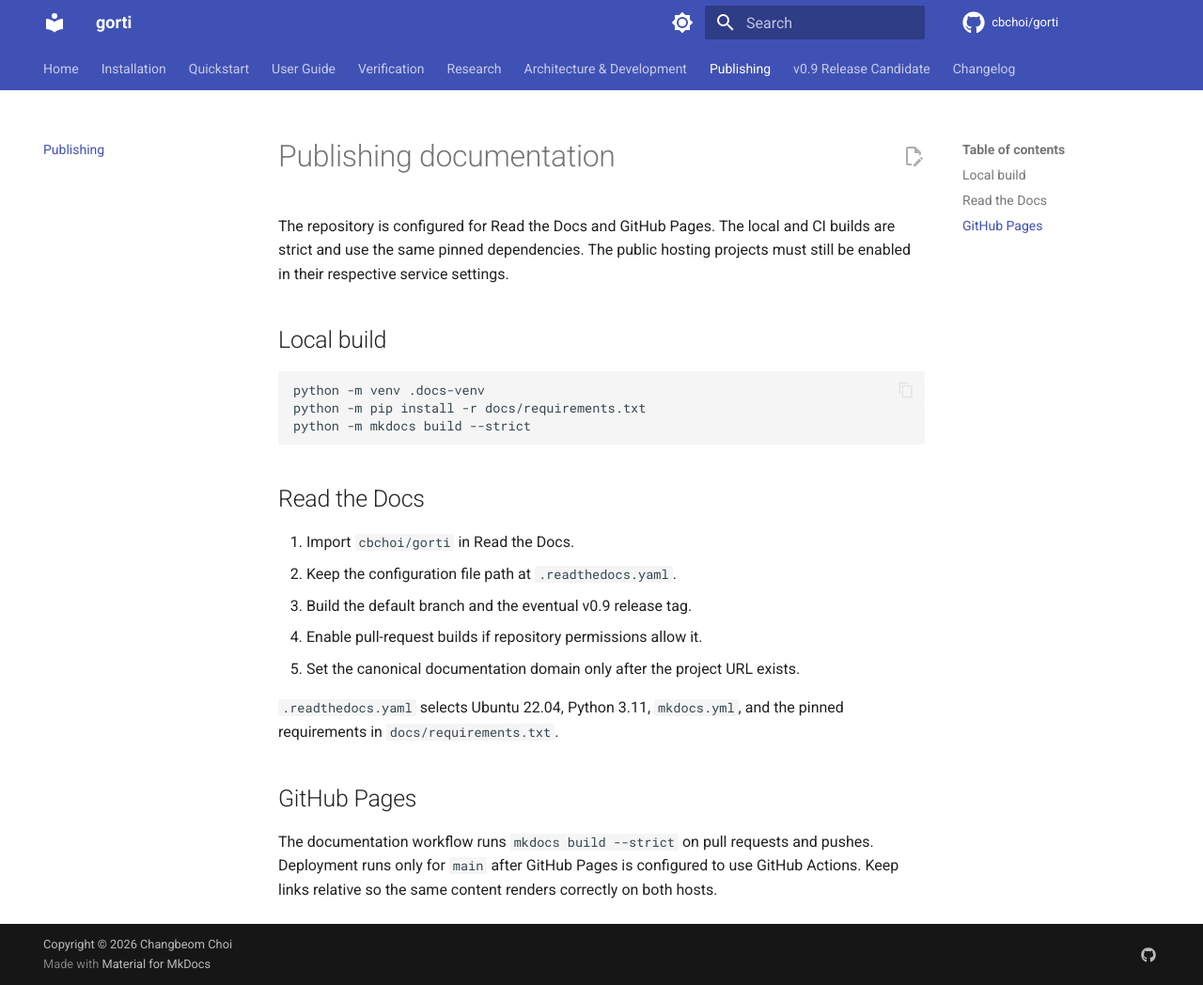
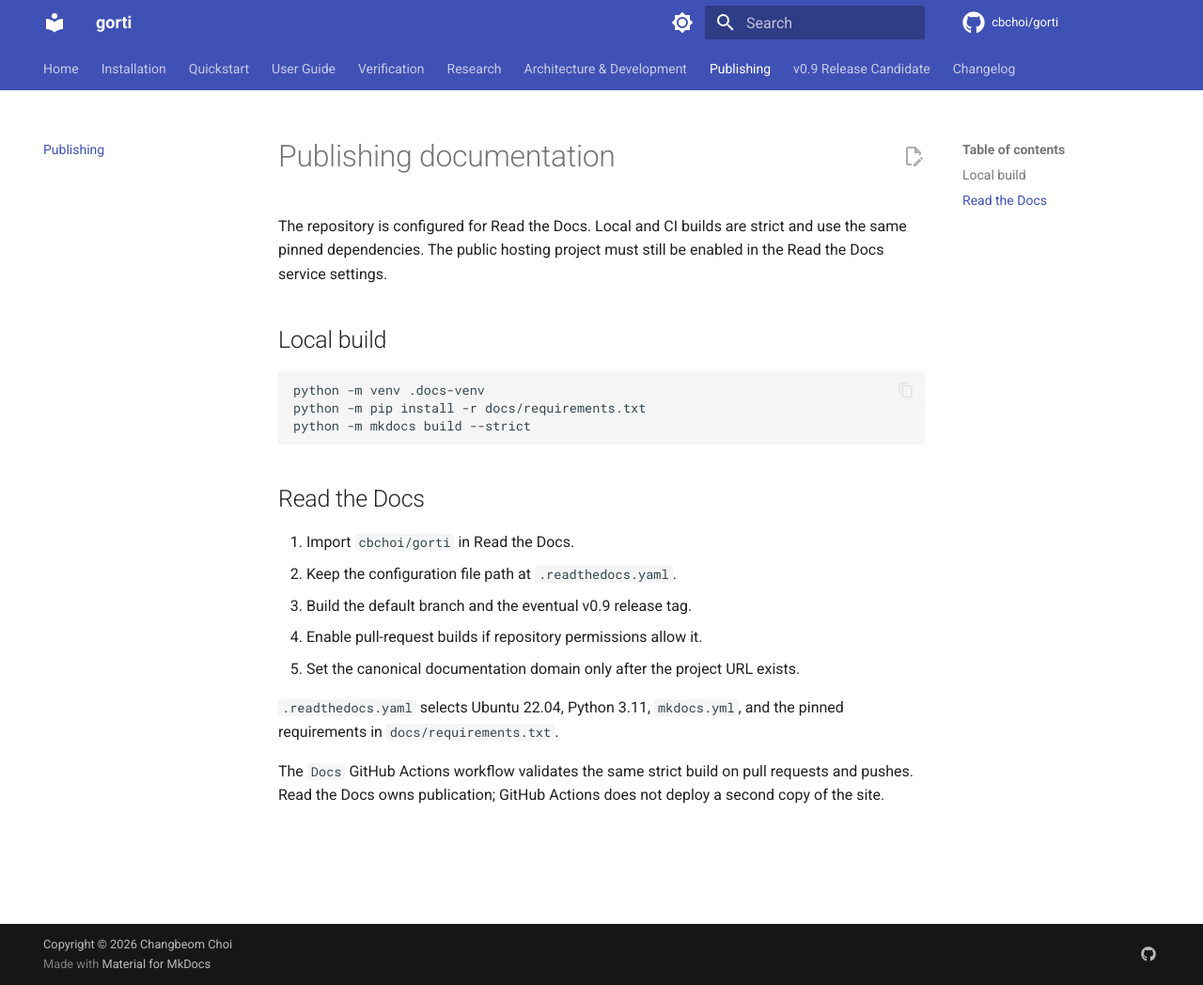
Before and after one commit to cbchoi/gorti, an MkDocs documentation site: the page built from docs/readthedocs.md, in a window 1280 px wide and 1048 px high. Shown: the whole window at 94% size. Built offline with MkDocs 1.6.1 and Material for MkDocs 9.7.7, drawn with Linux system fonts in a browser that asks for light colours; comment, search, counter and statistics services are not loaded.

Commit message:
ci: fix validation and use Read the Docs

```diff
--- a/docs/readthedocs.md
+++ b/docs/readthedocs.md
@@ -1,8 +1,8 @@
 # Publishing documentation
 
-The repository is configured for Read the Docs and GitHub Pages. The local and
-CI builds are strict and use the same pinned dependencies. The public hosting
-projects must still be enabled in their respective service settings.
+The repository is configured for Read the Docs. Local and CI builds are strict
+and use the same pinned dependencies. The public hosting project must still be
+enabled in the Read the Docs service settings.
 
 ## Local build
 
@@ -23,9 +23,6 @@
 `.readthedocs.yaml` selects Ubuntu 22.04, Python 3.11, `mkdocs.yml`, and the
 pinned requirements in `docs/requirements.txt`.
 
-## GitHub Pages
-
-The documentation workflow runs `mkdocs build --strict` on pull requests and
-pushes. Deployment runs only for `main` after GitHub Pages is configured to use
-GitHub Actions. Keep links relative so the same content renders correctly on
-both hosts.
+The `Docs` GitHub Actions workflow validates the same strict build on pull
+requests and pushes. Read the Docs owns publication; GitHub Actions does not
+deploy a second copy of the site.
--- a/mkdocs.yml
+++ b/mkdocs.yml
@@ -1,6 +1,5 @@
 site_name: gorti
 site_description: Open-source IEEE 1516-2010 (HLA Evolved) RTI in Go
-site_url: https://cbchoi.github.io/gorti/
 repo_url: https://github.com/cbchoi/gorti
 repo_name: cbchoi/gorti
 edit_uri: edit/main/docs/
```
Also changed, not shown: README.md (+2 -2 lines), 2 other files.
